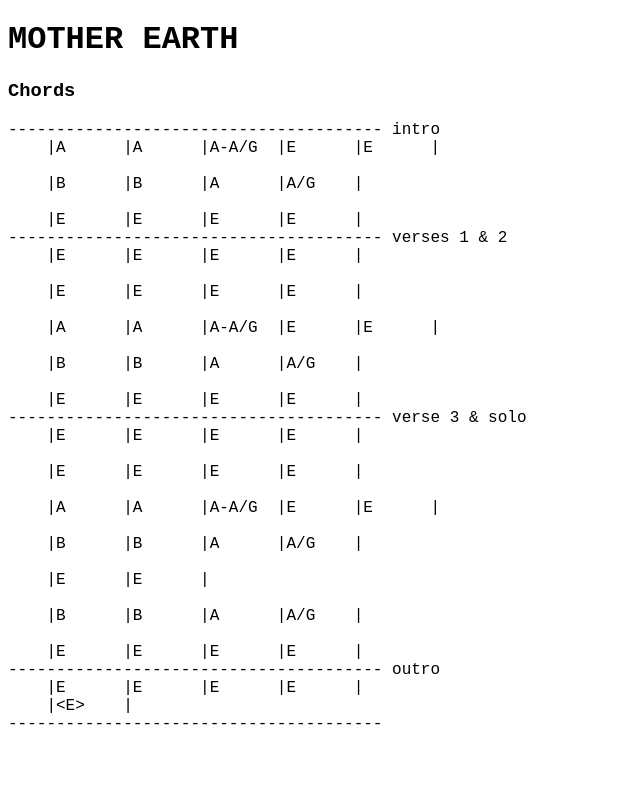
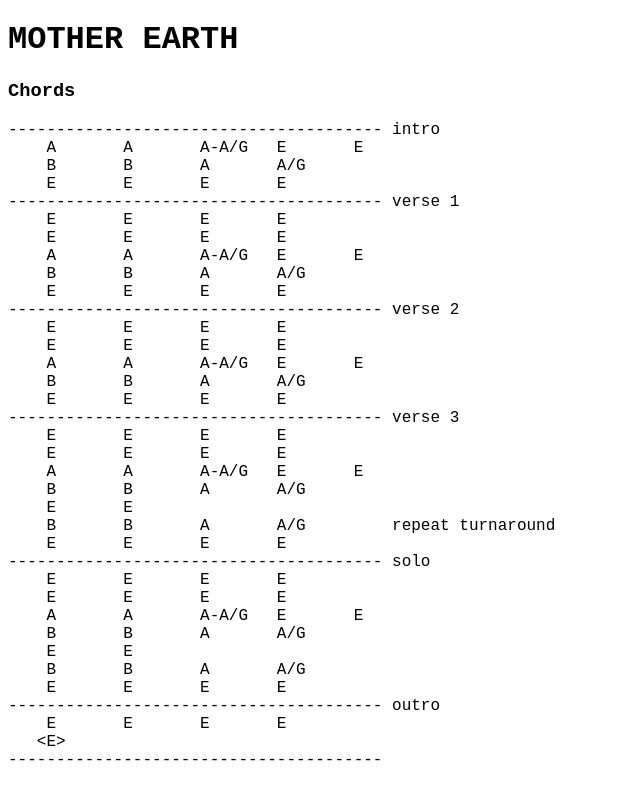
Before and after one commit to popempire/popempire.github.io, a Jekyll site: the page built from songs/mother-earth.md, in a window 1280 px wide. Shown: the top 800 px of the page, without its empty margins (0-640 px from the left). Built offline with Jekyll 4.4.1, drawn with Linux system fonts in a browser that asks for light colours.

```diff
--- a/songs/mother-earth.md
+++ b/songs/mother-earth.md
@@ -9,37 +9,39 @@ MOTHER EARTH
 ### Chords ###
 ~~~
 --------------------------------------- intro
-    |A      |A      |A-A/G  |E      |E      |
-
-    |B      |B      |A      |A/G    |
-
-    |E      |E      |E      |E      |
---------------------------------------- verses 1 & 2
-    |E      |E      |E      |E      |
-
-    |E      |E      |E      |E      |
-
-    |A      |A      |A-A/G  |E      |E      |
-
-    |B      |B      |A      |A/G    |
-
-    |E      |E      |E      |E      |
---------------------------------------- verse 3 & solo
-    |E      |E      |E      |E      |
-
-    |E      |E      |E      |E      |
-
-    |A      |A      |A-A/G  |E      |E      |
-
-    |B      |B      |A      |A/G    |
-
-    |E      |E      |
-
-    |B      |B      |A      |A/G    |
-
-    |E      |E      |E      |E      |
+    A       A       A-A/G   E       E
+    B       B       A       A/G
+    E       E       E       E
+--------------------------------------- verse 1
+    E       E       E       E
+    E       E       E       E
+    A       A       A-A/G   E       E
+    B       B       A       A/G
+    E       E       E       E
+--------------------------------------- verse 2
+    E       E       E       E
+    E       E       E       E
+    A       A       A-A/G   E       E
+    B       B       A       A/G
+    E       E       E       E
+--------------------------------------- verse 3
+    E       E       E       E
+    E       E       E       E
+    A       A       A-A/G   E       E
+    B       B       A       A/G
+    E       E
+    B       B       A       A/G         repeat turnaround
+    E       E       E       E
+--------------------------------------- solo
+    E       E       E       E
+    E       E       E       E
+    A       A       A-A/G   E       E
+    B       B       A       A/G
+    E       E
+    B       B       A       A/G
+    E       E       E       E
 --------------------------------------- outro
-    |E      |E      |E      |E      |
-    |<E>    |
+    E       E       E       E
+   <E>
 ---------------------------------------
 ~~~
```
Also changed, not shown: songs/living-end.md (added, +41 -0 lines).
